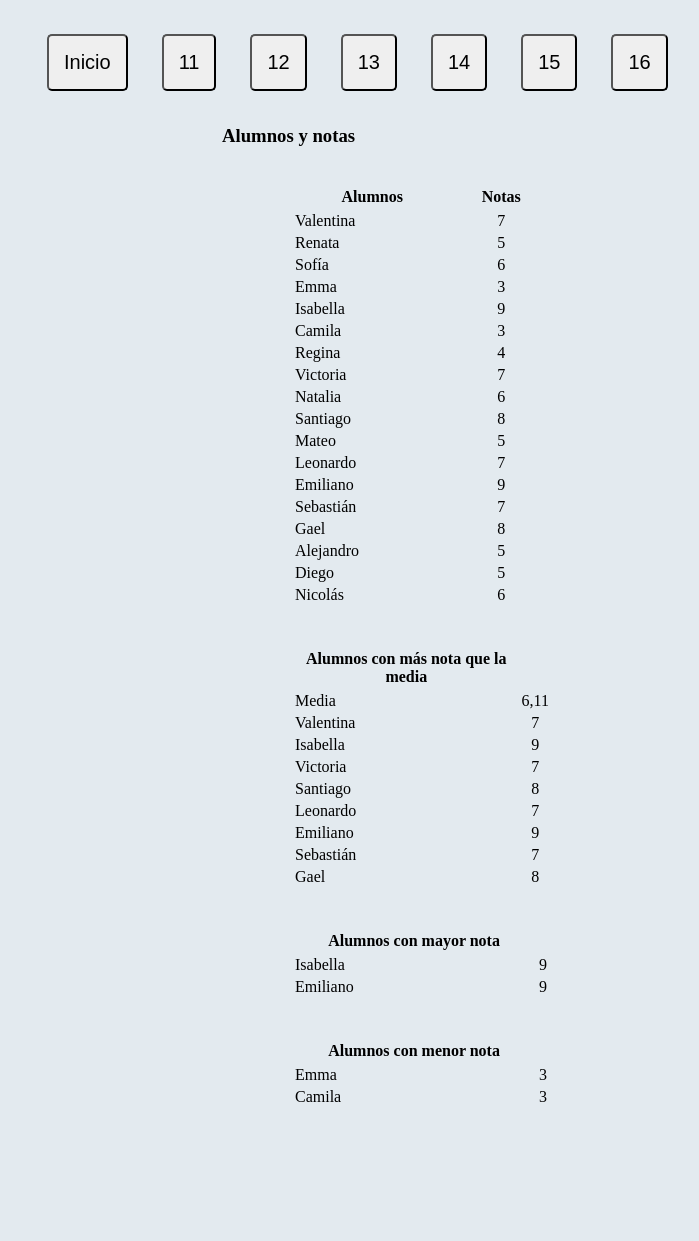
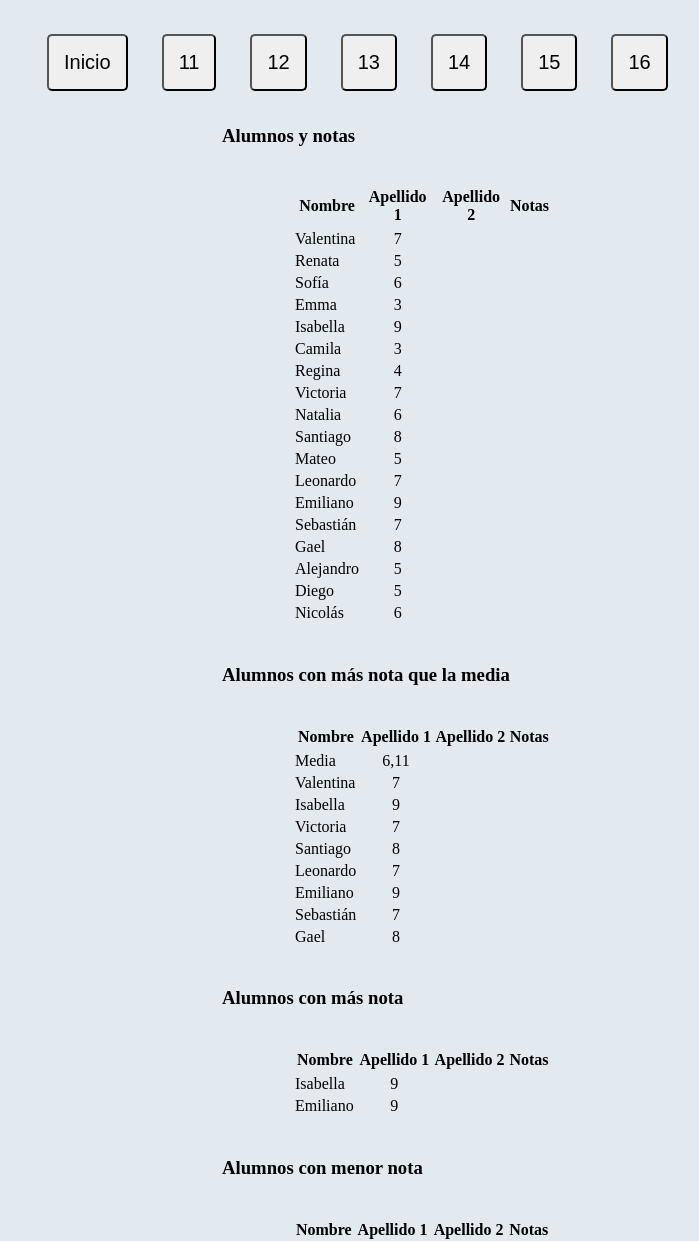
Before and after one commit to albdetec/Ejercicios_Array, a plain HTML site: page Ejercicios_Array/16.html in a window 1280 px wide. Shown: the part 61-1302 px from the top of the page, without its empty margins (218-917 px from the left). Before the commit the page ends 1190 px from the top, so only its background shows below. Drawn offline with Linux system fonts and the light colour scheme.

Commit message:
Update 16.html

```diff
--- a/Ejercicios_Array/16.html
+++ b/Ejercicios_Array/16.html
@@ -27,33 +27,48 @@
                 <table id="listado" class="listado">
                     <tr>
                         <thead>
-                            <th>Alumnos</th>
+                            <th>Nombre</th>
+                            <th>Apellido 1</th>
+                            <th>Apellido 2</th>
                             <th>Notas</th>
                         </thead>
                     </tr>
                 </table>
             </section>
             <section class="listado-container">
+                <h3>Alumnos con más nota que la media</h3>
                 <table id="mas-media" class="listado">
                     <tr>
                         <thead>
-                            <th>Alumnos con más nota que la media</th>
+
+                            <th>Nombre</th>
+                            <th>Apellido 1</th>
+                            <th>Apellido 2</th>
+                            <th>Notas</th>
                         </thead>
                     </tr>
                 </table>
             </section>
             <section class="listado-container">
+                <h3>Alumnos con más nota</h3>
                 <table id="mas-nota" class="listado">
                     <tr>
                         <thead>
-                            <th>Alumnos con mayor nota</th>
+                            <th>Nombre</th>
+                            <th>Apellido 1</th>
+                            <th>Apellido 2</th>
+                            <th>Notas</th>
                         </thead>
                     </tr>
                 </table>
+                <h3>Alumnos con menor nota</h3>
                 <table id="menos-nota" class="listado">
                     <tr>
                         <thead>
-                            <th>Alumnos con menor nota</th>
+                            <th>Nombre</th>
+                            <th>Apellido 1</th>
+                            <th>Apellido 2</th>
+                            <th>Notas</th>
                         </thead>
                     </tr>
                 </table>
```
